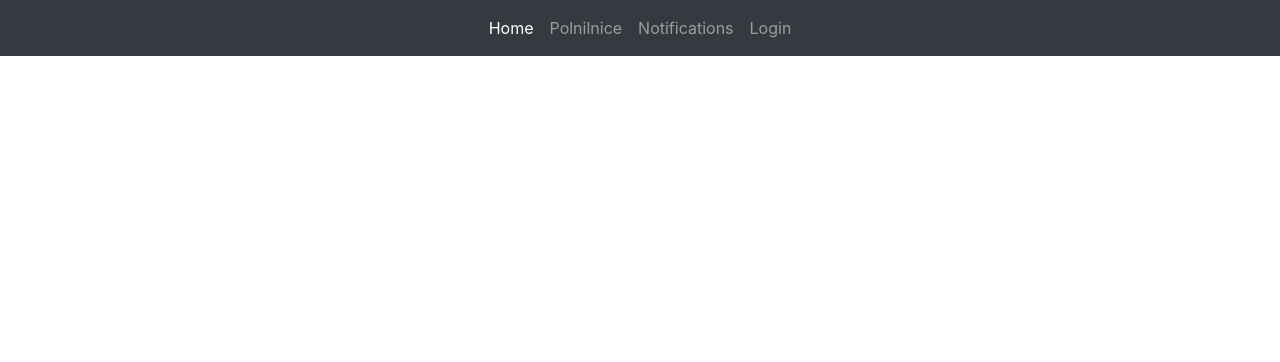
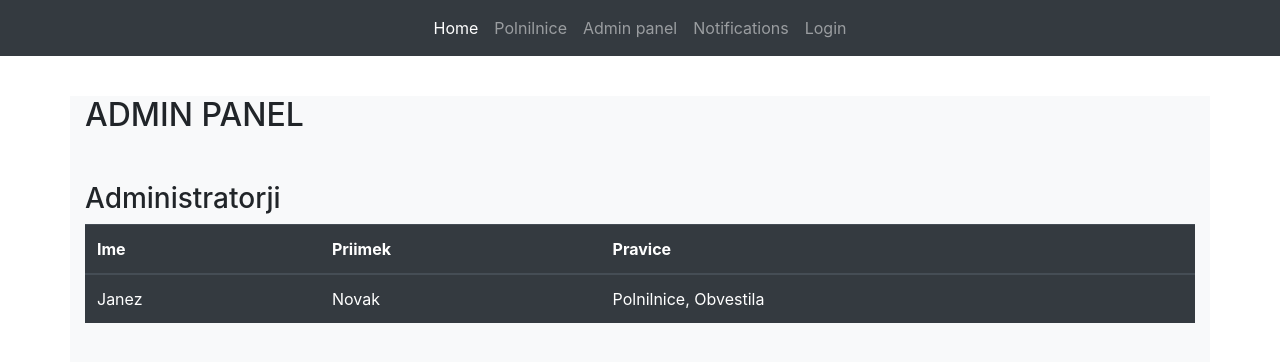
Before and after one commit to RSO-Projekt-2022-2023/Angular-Frontend, an Angular app: page /admin in a window 1280 px wide. Before the commit this address led to /. Shown: the top 362 px of the page. Built offline with nearby package versions, Linux system fonts and the light colour scheme.

Commit message:
Osnova za admin panel dodana

```diff
--- /dev/null
+++ b/src/app/admin/admin.component.html
@@ -0,0 +1,39 @@
+<div class="container-md bg-light">
+  <div class="mb-md-5 mt-md-4 pb-5">
+
+    <h2 class="fw-bold mb-2 text-uppercase">Admin panel</h2>
+    <p  class="text-white-50 mb-5"></p>
+
+
+    <h3>Administratorji</h3>
+
+    <table class="table table-dark">
+
+      <thead>
+      <tr>
+        <th scope="col">Ime</th>
+        <th scope="col">Priimek</th>
+        <th scope="col">Pravice</th>
+
+
+      </tr>
+      </thead>
+
+      <tbody>
+
+        <td>Janez</td>
+        <td>Novak</td>
+        <td>Polnilnice, Obvestila</td>
+
+
+      </tbody>
+
+
+    </table>
+
+
+
+
+
+  </div>
+</div>
--- /dev/null
+++ b/src/app/admin/admin.component.ts
@@ -0,0 +1,15 @@
+import { Component, OnInit } from '@angular/core';
+
+@Component({
+  selector: 'app-admin',
+  templateUrl: './admin.component.html',
+  styleUrls: ['./admin.component.css']
+})
+export class AdminComponent implements OnInit {
+
+  constructor() { }
+
+  ngOnInit(): void {
+  }
+
+}
--- a/src/app/app-routing.module.ts
+++ b/src/app/app-routing.module.ts
@@ -7,6 +7,7 @@ import { VehiclesComponent } from './vehicles/vehicles/vehicles.component';
 import {CreateComponent} from "./notifications/create/create.component";
 import {ObvestilaComponent} from "./obvestila/obvestila.component";
 import { PolnilniceComponent } from './polnilnice/polnilnice.component';
+import {AdminComponent} from "./admin/admin.component";
 
 const routes: Routes = [
   { path: '', pathMatch: 'full', redirectTo: 'home' },
@@ -16,7 +17,8 @@ const routes: Routes = [
   { path: 'vehicles', component: VehiclesComponent },
   { path: 'obvestila', component: ObvestilaComponent},
   { path: 'polnilnice', component: PolnilniceComponent },
-  { path: 'notifications/create', component: CreateComponent }
+  { path: 'notifications/create', component: CreateComponent },
+  { path: 'admin', component: AdminComponent}
 ];
 
 @NgModule({
--- a/src/app/app.module.ts
+++ b/src/app/app.module.ts
@@ -17,6 +17,7 @@ import {FormsModule} from "@angular/forms";
 import { Component, OnInit, ViewEncapsulation, NgZone, enableProdMode } from '@angular/core';
 import { PolnilniceComponent } from './polnilnice/polnilnice.component';
 import { ObvestilaComponent } from './obvestila/obvestila.component';
+import { AdminComponent } from './admin/admin.component';
 
 enableProdMode();
 @NgModule({
@@ -29,7 +30,8 @@ enableProdMode();
     LoginComponent,
     VehiclesComponent,
     CreateComponent,
-    ObvestilaComponent
+    ObvestilaComponent,
+    AdminComponent
   ],
   imports: [
     BrowserModule,
--- a/src/app/navbar/navbar.component.html
+++ b/src/app/navbar/navbar.component.html
@@ -28,6 +28,9 @@
 
         <li class="nav-item">
           <a class="nav-link" href="polnilnice">Polnilnice</a>
+        </li>
+        <li class="nav-item">
+          <a class="nav-link" href="admin">Admin panel</a>
         </li>
 <!--        &lt;!&ndash; Navbar dropdown &ndash;&gt;-->
 <!--        <li class="nav-item dropdown">-->
```
Also changed, not shown: src/app/admin/admin.component.css (added), 1 other file (tests, documents, lock files or other folders).
